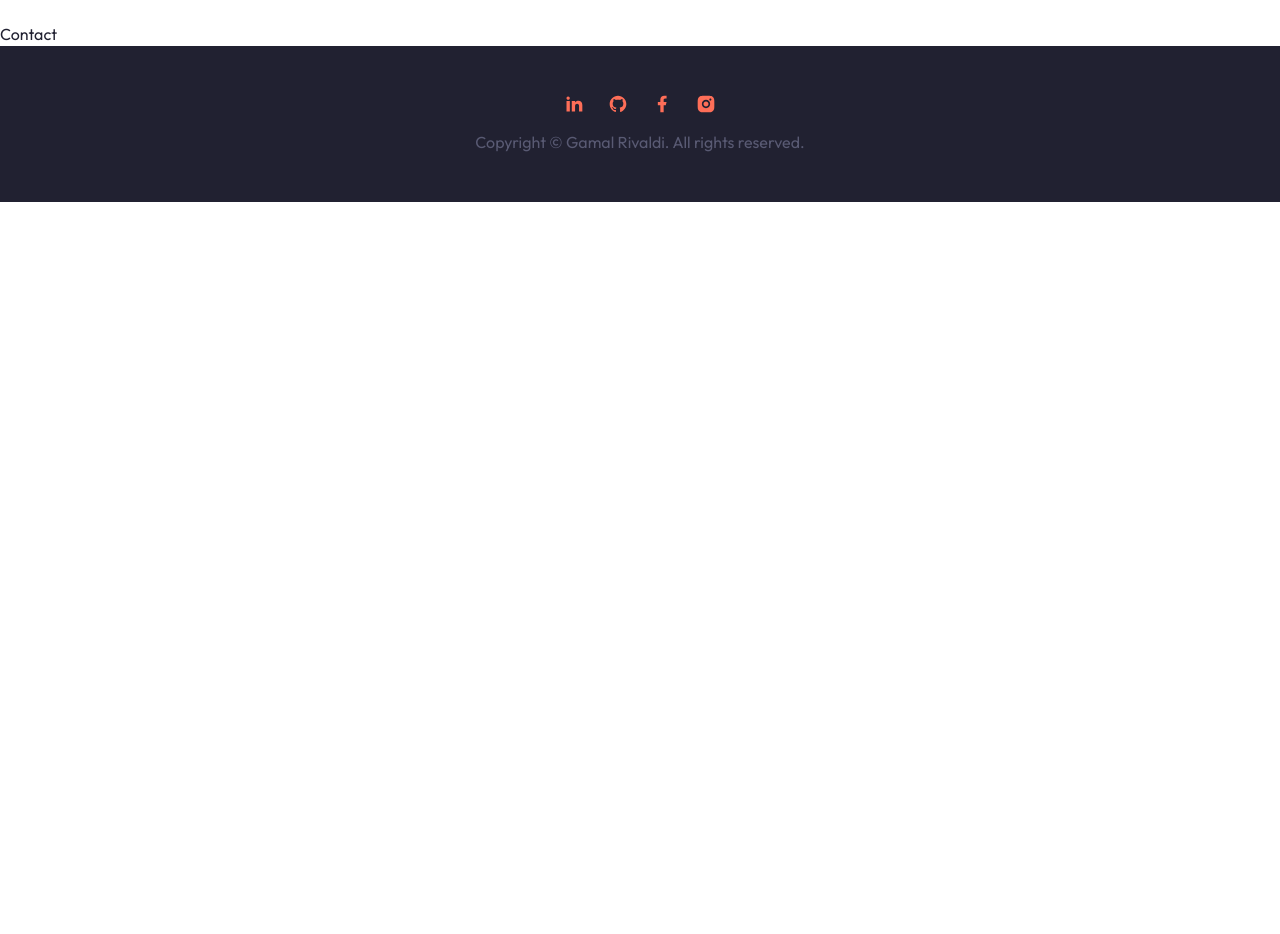
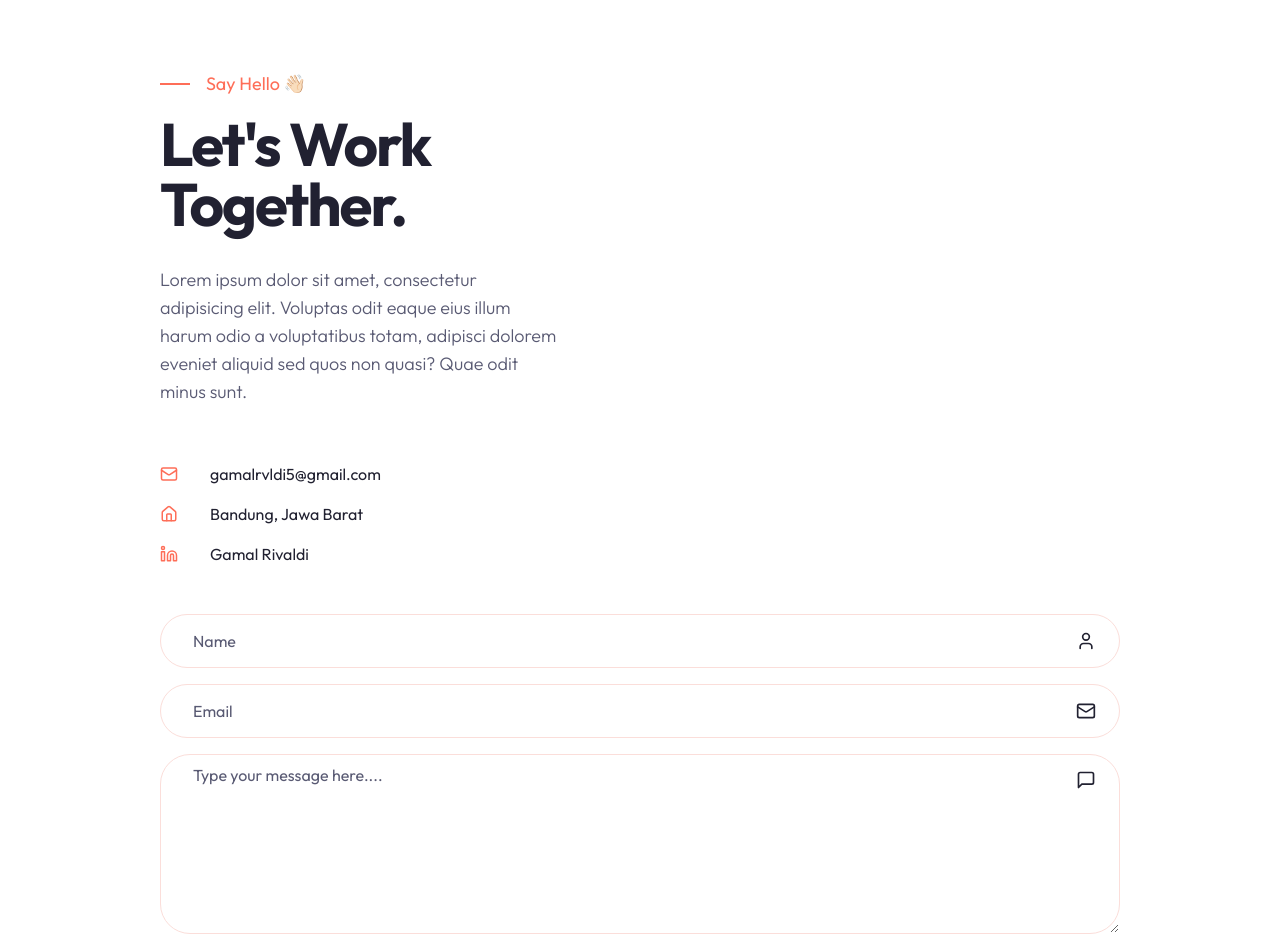
Before and after one commit to Mikazuki5/mika-portofolio, a Next.js app: page /contact in a window 1280 px wide. Shown: the part 80-1014 px from the top of the page. Before the commit the page ends 800 px from the top, so only its background shows below. Built offline with nearby package versions, Linux system fonts and the light colour scheme.

Commit message:
Add contact page

```diff
--- a/src/app/contact/page.tsx
+++ b/src/app/contact/page.tsx
@@ -1,8 +1,43 @@
+import Form from "@/components/Contact/Form.component";
+import { HomeIcon, LinkedinIcon, MailIcon, PhoneCall } from "lucide-react";
+import Link from "next/link";
+
 const Contact = () => {
   return (
-    <div>
-      Contact
-    </div>
+    <section>
+     <div className="container mx-auto">
+      <div className="grid xl:grid-cols-2 pt-12 xl:h-[480px] mb-6 xl:mb-24">
+        <div className="flex flex-col justify-center">
+          <div className="flex items-center gap-x-4 text-primary text-lg mb-4">
+            <span className="w-[30px] h-[2px] bg-primary" />
+            <div>Say Hello 👋🏻</div>
+          </div>
+          <h1 className="h1 max-w-md mb-8">{"Let's Work Together."}</h1>
+          <p className="subtitle max-w-[400px]">Lorem ipsum dolor sit amet, consectetur adipisicing elit. Voluptas odit eaque eius illum harum odio a voluptatibus totam, adipisci dolorem eveniet aliquid sed quos non quasi? Quae odit minus sunt.</p>
+        </div>
+        <div className="hidden xl:flex w-full bg-contact_light dark:bg-contact_dark bg-contain bg-top bg-no-repeat"></div>
+      </div>
+      <div className="grid xl:grid-cols-2 mb-24 xl:mb-32">
+        <div className="flex flex-col gap-y-4 xl:gap-y-14 mb-12 xl:mb-24 text-base xl:text-lg">
+          <div className="flex items-center gap-x-8">
+            <MailIcon size={18} className="text-primary" />
+            <div>gamalrvldi5@gmail.com</div>
+          </div>
+          <div className="flex items-center gap-x-8">
+            <HomeIcon size={18} className="text-primary" />
+            <div>Bandung, Jawa Barat</div>
+          </div>
+          <div className="flex items-center gap-x-8">
+            <LinkedinIcon size={18} className="text-primary" />
+            <div>
+              <Link href="https://www.linkedin.com/in/gamlrvldi5/">Gamal Rivaldi</Link>
+            </div>
+          </div>
+        </div>
+        <Form />
+      </div>
+     </div>
+    </section>
   )
 };
 
--- /dev/null
+++ b/src/components/Contact/Form.component.tsx
@@ -0,0 +1,31 @@
+'use client'
+import React from 'react'
+import { Input } from '../ui/input'
+import { ArrowRightIcon, MailIcon, MessageSquare, User } from 'lucide-react'
+import { Textarea } from '../ui/textarea'
+import { Button } from '../ui/button'
+
+const Form = () => {
+  return (
+    <form className="flex flex-col gap-y-4">
+      <div className="relative flex items-center">
+        <Input type='name' id='name' placeholder='Name' />
+        <User className="absolute right-6" size={20} />
+      </div>
+      <div className="relative flex items-center">
+        <Input type='email' id='email' placeholder='Email' />
+        <MailIcon className="absolute right-6" size={20} />
+      </div>
+      <div className="relative flex items-center">
+        <Textarea placeholder='Type your message here....' />
+        <MessageSquare className="absolute right-6 top-4" size={20} />
+      </div>
+      <Button className="flex items-center gap-x-1 max-w-[166px]">
+        {"Let's Talk"}
+        <ArrowRightIcon size={20} />
+      </Button>
+    </form>
+  )
+}
+
+export default Form
--- a/src/components/ui/input.tsx
+++ b/src/components/ui/input.tsx
@@ -11,7 +11,7 @@ const Input = React.forwardRef<HTMLInputElement, InputProps>(
       <input
         type={type}
         className={cn(
-          "flex h-10 w-full rounded-md border border-input bg-background px-3 py-2 text-sm ring-offset-background file:border-0 file:bg-transparent file:text-sm file:font-medium placeholder:text-muted-foreground focus-visible:outline-none focus-visible:ring-2 focus-visible:ring-ring focus-visible:ring-offset-2 disabled:cursor-not-allowed disabled:opacity-50",
+          "flex h-[54px] w-full rounded-full border border-input bg-background px-8 py-2 text-base ring-offset-background file:border-0 file:bg-transparent file:text-sm file:font-medium placeholder:text-muted-foreground focus-visible:outline-none focus-visible:ring-2 focus-visible:ring-ring focus-visible:ring-offset-2 disabled:cursor-not-allowed disabled:opacity-50",
           className
         )}
         ref={ref}
--- a/src/components/ui/textarea.tsx
+++ b/src/components/ui/textarea.tsx
@@ -10,7 +10,7 @@ const Textarea = React.forwardRef<HTMLTextAreaElement, TextareaProps>(
     return (
       <textarea
         className={cn(
-          "flex min-h-[80px] w-full rounded-md border border-input bg-background px-3 py-2 text-sm ring-offset-background placeholder:text-muted-foreground focus-visible:outline-none focus-visible:ring-2 focus-visible:ring-ring focus-visible:ring-offset-2 disabled:cursor-not-allowed disabled:opacity-50",
+          "flex min-h-[180px] w-full rounded-[30px] border border-input bg-background px-8 py-2 text-base ring-offset-background placeholder:text-muted-foreground focus-visible:outline-none focus-visible:ring-2 focus-visible:ring-ring focus-visible:ring-offset-2 disabled:cursor-not-allowed disabled:opacity-50",
           className
         )}
         ref={ref}
--- a/tailwind.config.ts
+++ b/tailwind.config.ts
@@ -88,7 +88,9 @@ const config = {
         about_shape_light: 'url(/about/shape-light.svg)',
         about_shape_dark: 'url(/about/shape-dark.svg)',
         work_project_bg_light: 'url(/work/project-bg-light.png)',
-        work_project_bg_dark: 'url(/work/project-bg-dark.png)'
+        work_project_bg_dark: 'url(/work/project-bg-dark.png)',
+        contact_light: 'url(/contact/illustration-light.svg)',
+        contact_dark: 'url(/contact/illustration-dark.svg)'
       }
     },
   },
```
